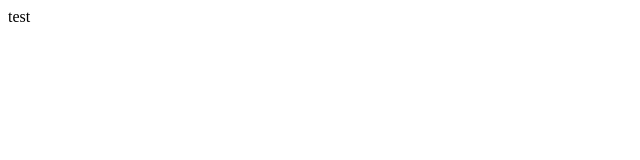
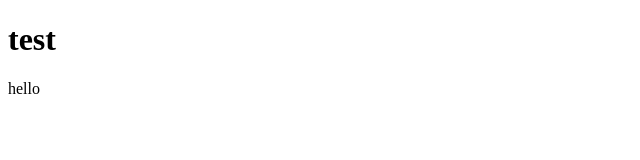
Before and after one commit to zhaoyin-tiger/zhaoyin-tiger.github.io, a plain HTML site: page github.html in a window 1280 px wide. Shown: the whole page, without its empty margins (0-640 px from the left). Drawn offline with Linux system fonts and the light colour scheme.

Commit message:
Add files via upload

```diff
--- a/github.html
+++ b/github.html
@@ -6,6 +6,7 @@
     <title>Document</title>
 </head>
 <body>
-    test
+    <h1>test</h1>
+ <p>hello</p>
 </body>
 </html>
```
